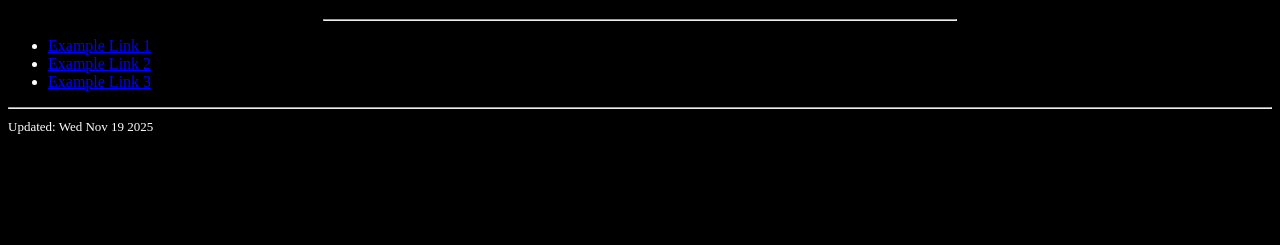
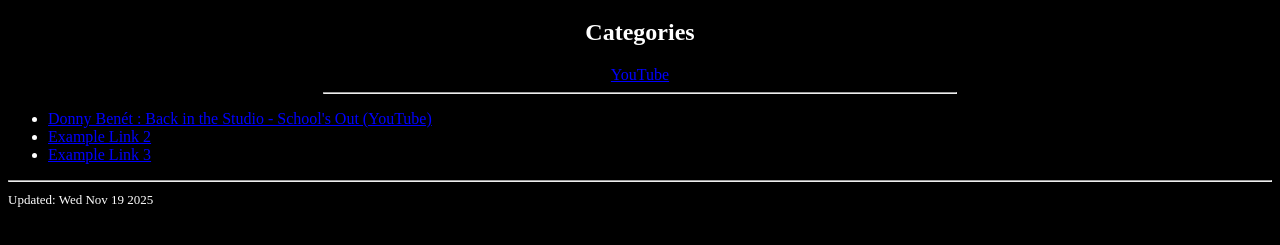
Before and after one commit to best-of-the-web/botw, a plain HTML site: page index.html in a window 1280 px wide. Shown: the part 61-306 px from the top of the page. Drawn offline with Linux system fonts and the light colour scheme.

Commit message:
Update index.html

```diff
--- a/index.html
+++ b/index.html
@@ -7,11 +7,15 @@
 
   <center>
     <h1>Best of the Web</h1>
+    <h2>Categories</h2>
+    <a href="https://best-of-the-web.netlify.app/youtube-links">YouTube</a>
     <hr width="50%">
+
   </center>
 
   <ul>
-    <li><a href="https://example.com">Example Link 1</a></li>
+    <li><a href="https://youtu.be/pBwqd5ZLTW8?si=oQNKGNeT19NrSRHr">Donny Benét : Back in the Studio - School's Out
+ (YouTube)</a></li>
     <li><a href="https://example.com">Example Link 2</a></li>
     <li><a href="https://example.com">Example Link 3</a></li>
   </ul>
```
